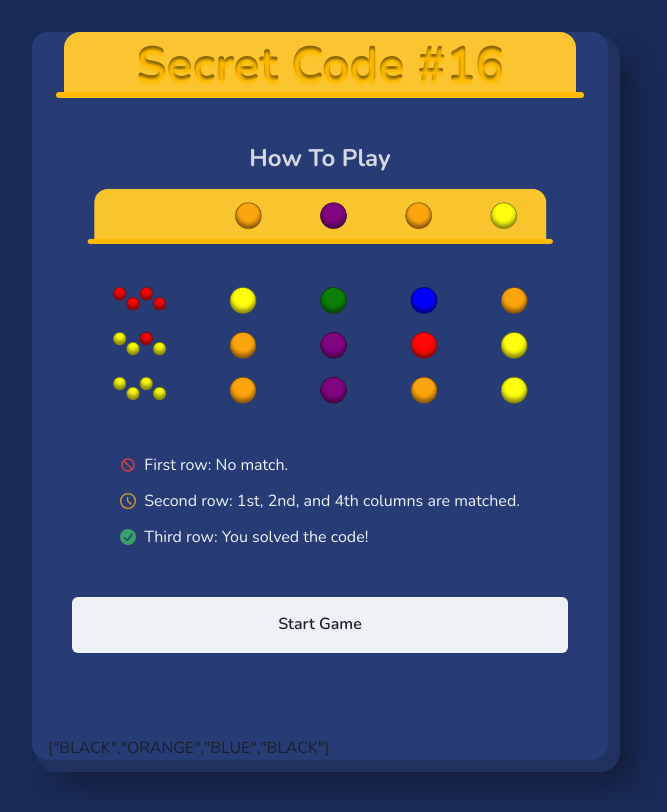
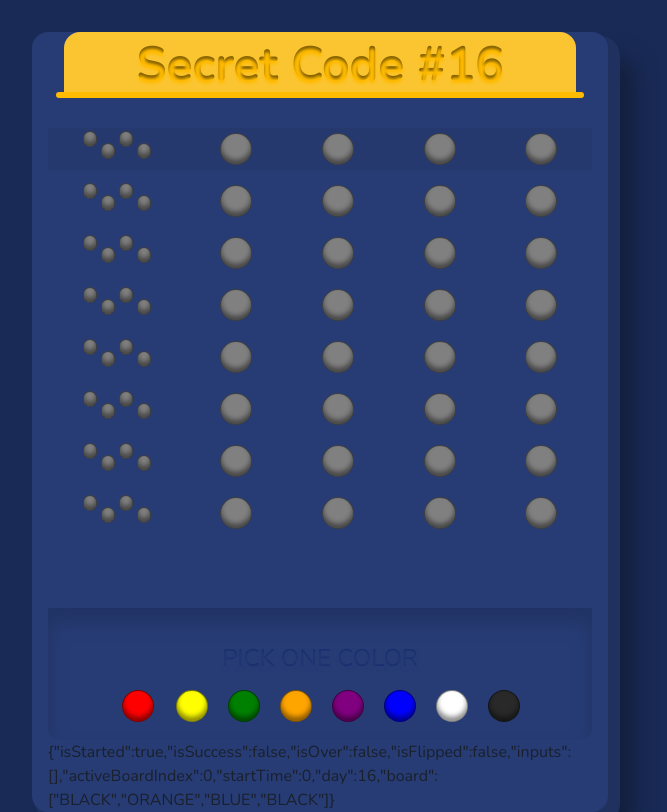
Before and after one commit to melihcaliskan/secret-code, a Next.js app: page / in a window 1280 px wide. Shown: the whole page, without its empty margins (320-987 px from the left). Built offline with nearby package versions, Linux system fonts and the light colour scheme.

Commit message:
board improvements

```diff
--- a/components/Board/Board.component.tsx
+++ b/components/Board/Board.component.tsx
@@ -8,22 +8,25 @@ export function Board() {
   const [value, _] = useContext(GameContext);
   const { activeBoardIndex, board } = value;
 
+  // Wait for board create.
   if (!board || !board?.length) {
     return null;
   }
 
   return (
     <div className={styles.board}>
+      {/* Create rows */}
       {[...Array(BOARD_ROWS)].map((e, i) => {
         const start = i * BOARD_SIZE;
         const end = (i + 1) * BOARD_SIZE;
         const slicedInputs = value.inputs.slice(start, end);
+        console.log("slicedInputs", i, "idx", start, end, slicedInputs);
         return (
           <Row
             active={activeBoardIndex === i}
             key={i}
             rowIndex={i}
-            inputs={slicedInputs} />
+            slicedInputs={slicedInputs} />
         )
       })}
     </div>
--- a/components/Header/Header.component.tsx
+++ b/components/Header/Header.component.tsx
@@ -30,7 +30,7 @@ export function Header(props: IHeader.IHeaderProps) {
         <Title day={day} />
       </div>
       <div className={boardClasses}>
-        <Box w="64px" />
+        <Box w="72px" />
         {board?.map((color, idx) =>
           <Pin
             key={idx}
--- a/components/Row/Row.component.tsx
+++ b/components/Row/Row.component.tsx
@@ -5,27 +5,56 @@ import { BOARD_SIZE } from "@/utility/constants";
 import { GameContext } from "@/store/Game.context";
 import { PinColor } from "@/enums/PinColor.enum";
 import styles from "@/styles/Pin.module.scss";
+import { Box } from "@chakra-ui/react";
 
 export function Row(props) {
-  const [value, _] = useContext(GameContext);
-  const { board } = value;
-  const { inputs } = props;
+  const [value, setValue] = useContext(GameContext);
+  const { board, selectedPin } = value;
+  const { active, slicedInputs, rowIndex } = props;
+
+  function handleClick(idx) {
+    if (active) {
+      setValue({
+        selectedPin: {
+          row: rowIndex,
+          column: idx
+        }
+      });
+    }
+  }
+
+  function renderPin(idx) {
+    return (
+      <Pin
+        board={board}
+        key={idx}
+        index={idx}
+        color={PinColor[slicedInputs[idx]]}
+        onClick={() => handleClick(idx)}
+      />
+    )
+  }
 
   return (
     <>
-      <div className={styles.row}>
+      <div style={{ background: props.active ? "rgba(0,0,0,0.05)" : "transparent" }} className={styles.row}>
         <RowStatus
+          rowIndex={rowIndex}
           board={board}
-          inputs={inputs} />
+          slicedInputs={slicedInputs} />
 
-        {[...Array(BOARD_SIZE)].map((e, columnIndex) =>
-          <Pin
-            board={board}
-            key={columnIndex}
-            index={columnIndex}
-            color={PinColor[inputs[columnIndex]]}
-          />
-        )}
+        {[...Array(BOARD_SIZE)].map((e, idx) => {
+          const isSelected = selectedPin && selectedPin.row === rowIndex && selectedPin.column === idx;
+          if (isSelected) {
+            return (
+              <Box key={idx} style={{ borderRadius: 99, background: "aquamarine" }}>
+                {renderPin(idx)}
+              </Box>
+            )
+          }
+
+          return renderPin(idx)
+        })}
       </div>
     </>
   )
--- a/components/RowStatus/RowStatus.component.tsx
+++ b/components/RowStatus/RowStatus.component.tsx
@@ -9,12 +9,13 @@ import { BOARD_SIZE } from '@/utility/constants';
 import { getRowColors } from '@/utility/helpers';
 
 export function RowStatus(props: any) {
+  const { slicedInputs, rowIndex } = props;
   const [value, setValue]: any = useContext(GameContext);
   const [colors, setColors] = useState(getColors());
-  const { inputs } = value;
+  const [localInputs, setLocalInputs] = useState(slicedInputs);
 
   function getColors() {
-    return getRowColors(value.board, props.inputs);
+    return getRowColors(value.board, slicedInputs);
   }
 
   function checkIsSuccess(colors: Array<string>) {
@@ -28,17 +29,20 @@ export function RowStatus(props: any) {
   }
 
   useEffect(() => {
-    const colors = getColors();
-    setColors(colors);
-    checkIsSuccess(colors);
-  }, [inputs]);
+    if (JSON.stringify(localInputs) != JSON.stringify(slicedInputs)) {
+      console.log("Değişti", rowIndex, slicedInputs, localInputs)
+      const colors = getColors();
+      setColors(colors);
+      checkIsSuccess(colors);
+    }
+  }, [slicedInputs]);
 
   return (
-    <Box w="64px" display={"flex"}>
+    <Box w="72px" display={"flex"}>
       {[...Array(BOARD_SIZE)].map((e, idx) =>
         <Pin
           key={idx}
-          color={props.inputs.length === BOARD_SIZE ? colors[idx] : undefined}
+          color={slicedInputs.length === BOARD_SIZE ? colors[idx] : undefined}
           size={"small"}
           style={{ marginTop: idx % 2 === 0 ? 0 : "12px" }} />
       )}
--- a/pages/index.tsx
+++ b/pages/index.tsx
@@ -17,8 +17,7 @@ import useStorage from '@/utility/useStorage';
 export function Home(props: IHome.IHomeProps) {
   const { getItem, setItem } = useStorage();
   const [value, setValue]: any = useContext(GameContext);
-  const { activeBoardIndex, inputs, isStarted, isSuccess, isOver } = value;
-  console.log("Props:", props);
+  const { activeBoardIndex, inputs, isStarted, isSuccess, isOver, selectedPin } = value;
 
   useEffect(() => {
     // Set day and board to context.
@@ -35,20 +34,50 @@ export function Home(props: IHome.IHomeProps) {
     console.log("Storage UUID:", storageUUID);
   }
 
-  function onInput(color: string) {
+  function handleFirstInput() {
     // First input, record date.
-    if (inputs.length === 0) {
-      setValue({
-        startTime: new Date().getTime()
-      })
-    }
+    setValue({
+      startTime: new Date().getTime()
+    })
+  }
 
+  function setInput(color: string) {
+    // Add new color to inputs.
     setValue({
       inputs: [
         ...value.inputs,
         color
       ]
     });
+  }
+
+  function updateInput(color: string) {
+    // Update existing column.
+    let tempInputs = [...inputs];
+    let selected = tempInputs[BOARD_SIZE * selectedPin.row + selectedPin.column];
+
+    if (!selected) {
+      tempInputs[BOARD_SIZE * selectedPin.row + selectedPin.column] = color;
+      setValue({
+        inputs: tempInputs,
+        selectedPin: undefined
+      });
+    }
+  }
+
+
+  function onInput(color: string) {
+    if (inputs.length === 0) {
+      handleFirstInput();
+    }
+
+    if (selectedPin) {
+      updateInput(color);
+      return;
+    } else {
+      setInput(color);
+    }
+
 
     if (inputs.length > 0 && inputs.length % BOARD_SIZE === BOARD_SIZE - 1) {
       const nextBoard = activeBoardIndex + 1;
@@ -132,7 +161,7 @@ export function Home(props: IHome.IHomeProps) {
         Get
       </Button> */}
 
-      {isDev() && <p>{JSON.stringify(value.board)}</p>}
+      {isDev() && <p>{JSON.stringify(value)}</p>}
     </Container>
   )
 }
@@ -145,12 +174,10 @@ export async function getServerSideProps() {
   const data = await fetch(API_URL + "api/secret/").then(res => res.json());
   const { day, board } = data;
 
-  console.log("Res:", data);
   return {
     props: {
       day,
       board,
-      data
     },
   }
 }
--- a/store/Game.context.ts
+++ b/store/Game.context.ts
@@ -1,14 +1,15 @@
 import { createContext } from "react";
 
 export const INITIAL_STATE = {
-  isStarted: false,
+  isStarted: true,
   isSuccess: false,
   isOver: false,
   isFlipped: false,
   inputs: [],
   // inputs: ['BLUE', 'RED', 'YELLOW', 'WHITE', 'RED', 'YELLOW', 'BLUE', 'WHITE'],
   activeBoardIndex: 0,
-  startTime: 0
+  startTime: 0,
+  selectedPin: undefined
 }
 
 export const GameContext = createContext(INITIAL_STATE);
--- a/styles/Pin.module.scss
+++ b/styles/Pin.module.scss
@@ -1,5 +1,6 @@
 .container {
   cursor: pointer;
+  margin: 2px;
   border: 1px solid rgba(0, 0, 0, 0.5);
   border-radius: 99px;
 
@@ -11,7 +12,7 @@
   display: flex;
   justify-content: space-around;
   margin-bottom: 10px;
-  padding: 6px 0;
+  padding: 3px 0;
 
   @media (max-width: 768px) {
     padding: 4px 0;
--- a/utility/helpers.ts
+++ b/utility/helpers.ts
@@ -42,7 +42,7 @@ export function shuffleArray(array: Array<any>) {
 
 export function getRowColors(board: Array<any>, inputs: Array<any>) {
   const colors = board.map((i, idx) => i === inputs[idx] ? PinColor.YELLOW : PinColor.RED);
-  //return shuffleArray(colors);
+  return shuffleArray(colors);
   return colors;
 }
 
```
